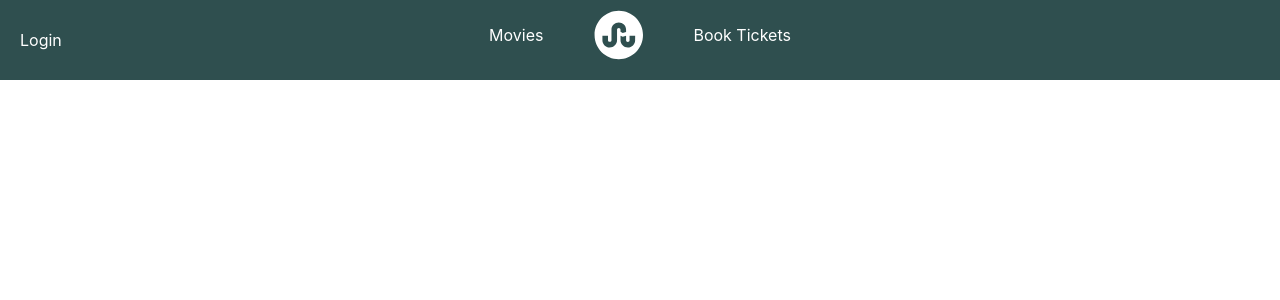
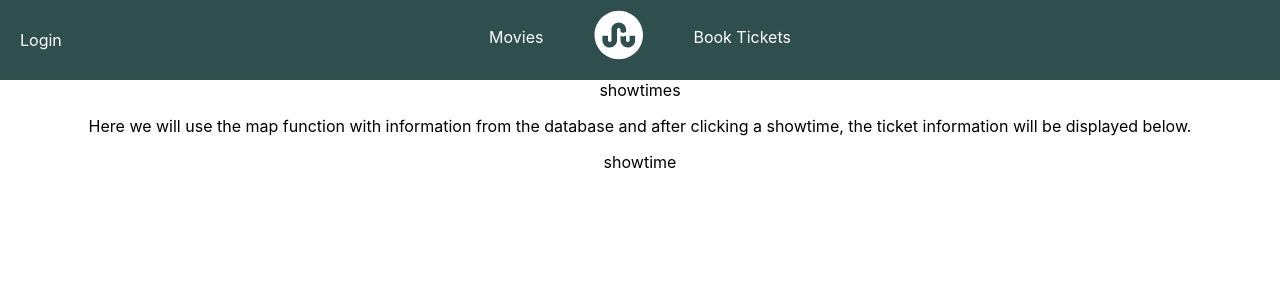
Before and after one commit to jordynful/frontend, a React (Create React App) app in the folder project/: page /ShowTimes in a window 1280 px wide. Shown: the top 300 px of the page. Built offline with nearby package versions, Linux system fonts and the light colour scheme.

Commit message:
showtime stuff

```diff
--- a/project/package.json
+++ b/project/package.json
@@ -7,6 +7,7 @@
     "@testing-library/react": "^13.4.0",
     "@testing-library/user-event": "^13.5.0",
     "react": "^18.2.0",
+    "react-bootstrap": "^2.7.0",
     "react-dom": "^18.2.0",
     "react-icons": "^4.7.1",
     "react-router-dom": "^6.8.0",
--- a/project/src/App.js
+++ b/project/src/App.js
@@ -5,6 +5,7 @@ import Movies from './pages/Movies';
 import Book from './pages/Book';
 import Login from './pages/Login';
 import { useState } from 'react';
+import ShowTimes from './pages/ShowTimes';
 import './App.css';
 import {
   BrowserRouter,
@@ -43,6 +44,7 @@ function App() {
             <Route path="/movies" element={<Movies/>} />
             <Route path="/book-tickets" element={<Book />} />
             <Route path="/login" element={<Login />} />
+            <Route path="/ShowTimes" element={<ShowTimes />} />
         </Routes>
         </div>
         <Footer />
--- a/project/src/components/Header.js
+++ b/project/src/components/Header.js
@@ -7,7 +7,7 @@ function Header() {
       <div className='navBar'>
         <div className = "linkContainer">
       <Link to='/movies' className='navLink'>Movies</Link>
-        <FaStumbleuponCircle className = "logo"/>
+        <Link to = '/'><FaStumbleuponCircle className = "logo"/></Link>
       <Link to='/book-tickets' className='navLink'>Book Tickets</Link>
       </div>
       <Link to='/login' className='login'>Login</Link>
--- a/project/src/components/MovieCard.js
+++ b/project/src/components/MovieCard.js
@@ -1,5 +1,8 @@
 import './style/movieCard.css';
 import { useState } from 'react';
+import { Button} from 'react-bootstrap';
+import { Link } from 'react-router-dom';
+import { useLocation } from 'react-router-dom'
 const MovieCard = props  => {
     const [flip, setFlip] = useState(false);
 
@@ -17,7 +20,10 @@ const MovieCard = props  => {
         <img src= {props.imageUrl} onClick = {handleClick}/>
         )}
         {flip &&(
+            <>
         <p onClick = {handleClickBack}>{props.description}</p>
+        <Link to ={{pathname:"/ShowTimes", movie: props.title }} className=''>See Show Times</Link>
+        </>
         )}
 
     </div>
--- a/project/src/components/style/components.css
+++ b/project/src/components/style/components.css
@@ -21,6 +21,8 @@
 .logo {
     margin:10px;
     font-size:50px;
+    text-decoration: none;
+    color:white;
 }
 .linkContainer {
     margin: auto;
--- /dev/null
+++ b/project/src/pages/ShowTimes.js
@@ -0,0 +1,45 @@
+import './style/showTimes.css';
+import { useState } from 'react';
+import { Button } from 'react-bootstrap';
+function ShowTimes(props) {
+    const movie = props.movie;
+    const [showTimeSelected, setShowTimeSelected] = useState(false);
+    const [showSeats, setShowSeats] = useState(false);
+    const handleShowTimeSelect = () => {
+        setShowTimeSelected(true);
+    }
+
+    const handleConfirmTickets = () => {
+        //check if tickets available
+        setShowSeats(true);
+    }
+    // const handleShowTimeSelectBa = () => {
+    //     setFlip(false);
+    // }
+  return (
+    //need to make a request to the database to retrieve available showtimes
+    <>
+    showtimes
+    <div className = "ShowTimes">
+        <p> Here we will use the map function with information from
+            the database and after clicking a showtime, the ticket information
+            will be displayed below.
+        </p>
+        <div className = "buttonShow" onClick={handleShowTimeSelect}>showtime</div>
+    </div>
+{showTimeSelected &&
+    <div className = "Tickets">
+        tickets
+        <Button onClick={handleConfirmTickets}>Confirm Tickets</Button>
+    </div>
+}
+{showSeats && (
+    <div className = "Seats">
+        seat selection stuff here
+    </div>
+)}
+    </>
+  );
+}
+
+export default ShowTimes;
--- /dev/null
+++ b/project/src/pages/style/showTimes.css
@@ -0,0 +1,3 @@
+.buttonShow {
+color:black;
+}
```
Also changed, not shown: 1 other file (tests, documents, lock files or other folders).
